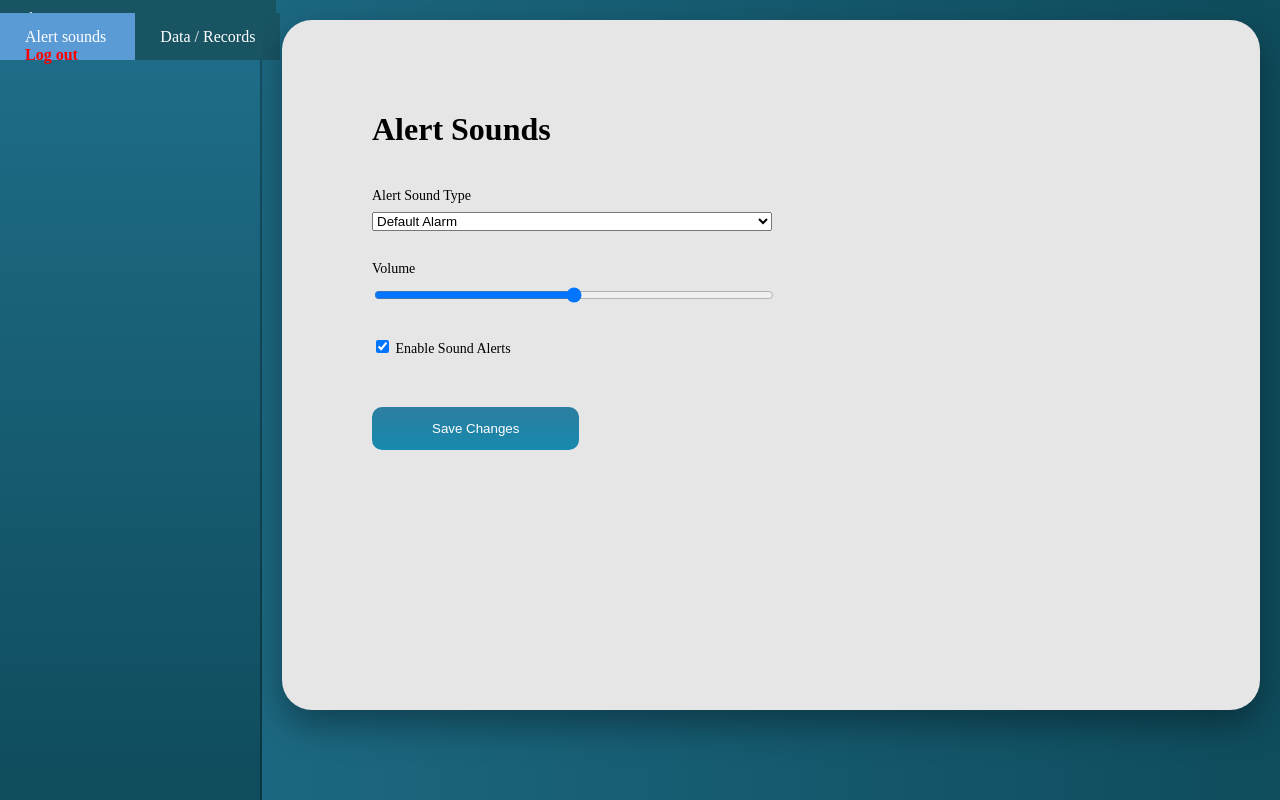
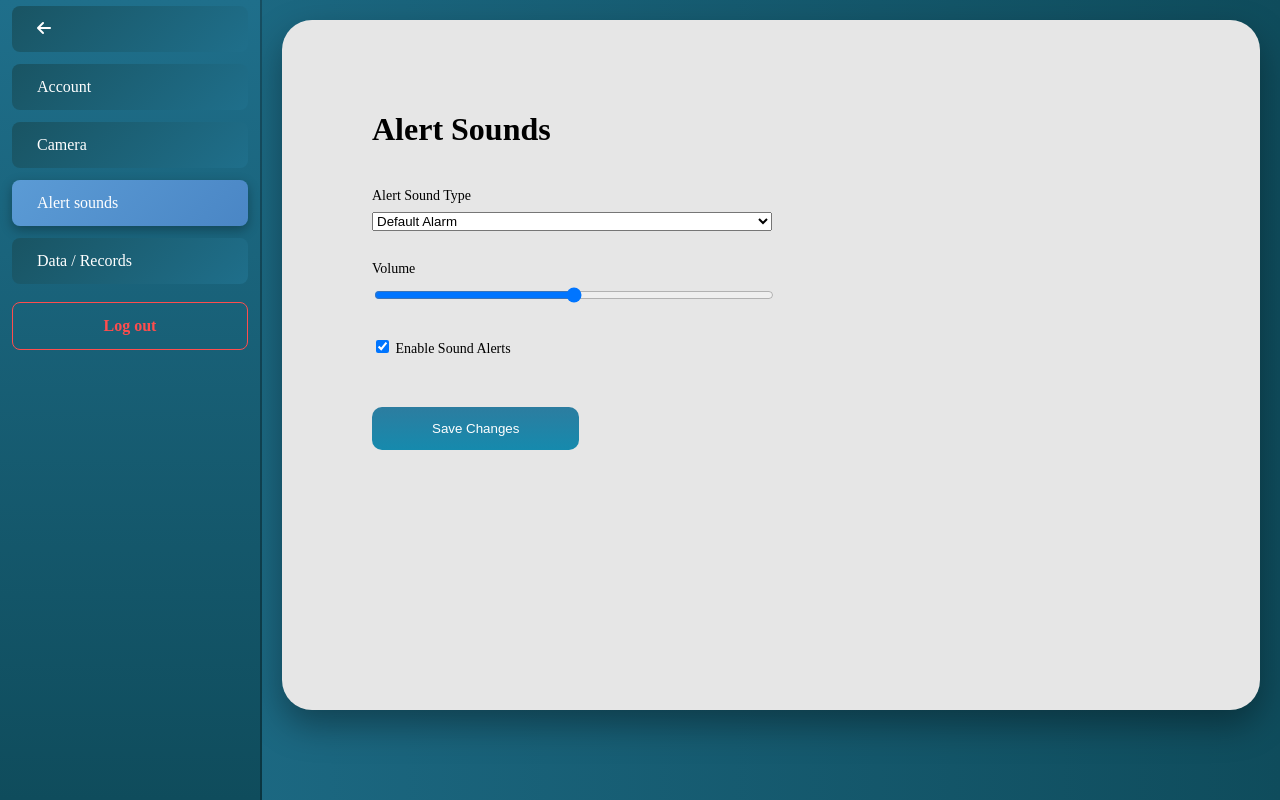
Before and after one commit to myk-101/ExamGuard, a Flask app: page /settings/alerts in a window 1280 px wide. Run offline with Flask 3, Linux system fonts and the light colour scheme.

Commit message:
Update settings.css

```diff
--- a/ExamGuard/static/css/settings.css
+++ b/ExamGuard/static/css/settings.css
@@ -1,45 +1,75 @@
 .settings-container {
     display: flex;
-    height: calc(100vh);
+    min-height: 100vh;
     background: linear-gradient(to right, #1f6f8b, #0f4c5c);
-    overflow: hidden;
 }
+
+/* ================= SIDEBAR ================= */
 
 .settings-sidebar {
     width: 260px;
+     min-height: 100vh;
     background: linear-gradient(to bottom, #1f6f8b, #0f4c5c);
     display: flex;
     flex-direction: column;
-    padding-top: 10px;
     border-right: 2px solid rgba(0,0,0,0.3);
 }
 
-.settings-sidebar a {
-    padding: 15px 25px;
+.sidebar-links {
+    display: flex;
+    flex-direction: column;
+    height: 100%;
+}
+
+.sidebar-links .btn {
+    padding: 14px 25px;
+    background: linear-gradient(135deg, #195463, #1f6f8b);
     color: white;
-    margin-bottom: 2px;
     text-decoration: none;
     font-weight: 500;
+    margin: 6px 12px;
+    border-radius: 8px;
+    transition: all 0.3s ease;
+    display: block;
 }
 
-.settings-sidebar .btn {
-    padding: 15px 25px;
-    background-color: #195463;
-    color: white;
-    margin-bottom: 2px;
-    text-decoration: none;
-    font-weight: 500;
+.sidebar-links .btn:hover {
+    background: linear-gradient(135deg, #1f6f8b, #2d8ca3);
+    box-shadow: 0 6px 15px rgba(0,0,0,0.25);
 }
 
-.settings-sidebar a.active {
-    background: #5b9bd5;
+.sidebar-links .btn.active {
+    background: linear-gradient(135deg, #5b9bd5, #4a86c5);
+    box-shadow: 0 4px 12px rgba(0,0,0,0.3);
 }
 
-.settings-sidebar .logout {
+.sidebar-links .logout {
     margin-top: auto;
-    padding: 20px 25px;
-    color: red;
+    margin: 12px;
+    padding: 14px 25px;
+    border-radius: 8px;
+    text-align: center;
+    color: #ff4d4d;
+    text-decoration: none;
+    border: 1px solid #ff4d4d;
     font-weight: bold;
+    transition: all 0.3s ease;
+}
+
+/* Logout hover */
+.sidebar-links .logout:hover {
+    background: #ff4d4d;
+    color: white;
+    box-shadow: 0 6px 15px rgba(0,0,0,0.3);
+}
+
+/* ================= CONTENT ================= */
+
+.settings-container1 {
+    flex: 1;
+    padding: 20px;
+    box-sizing: border-box;
+    overflow-y: auto;
 }
 
 .settings-content {
@@ -47,15 +77,6 @@
     display: flex;
 }
 
-.settings-container1 {
-    flex: 1;
-    height: 100%;
-    overflow-y: auto;
-    padding: 20px;
-    box-sizing: border-box;
-}
-
-/* Default hide mobile header */
 .mobile-header {
     display: none;
 }
```
